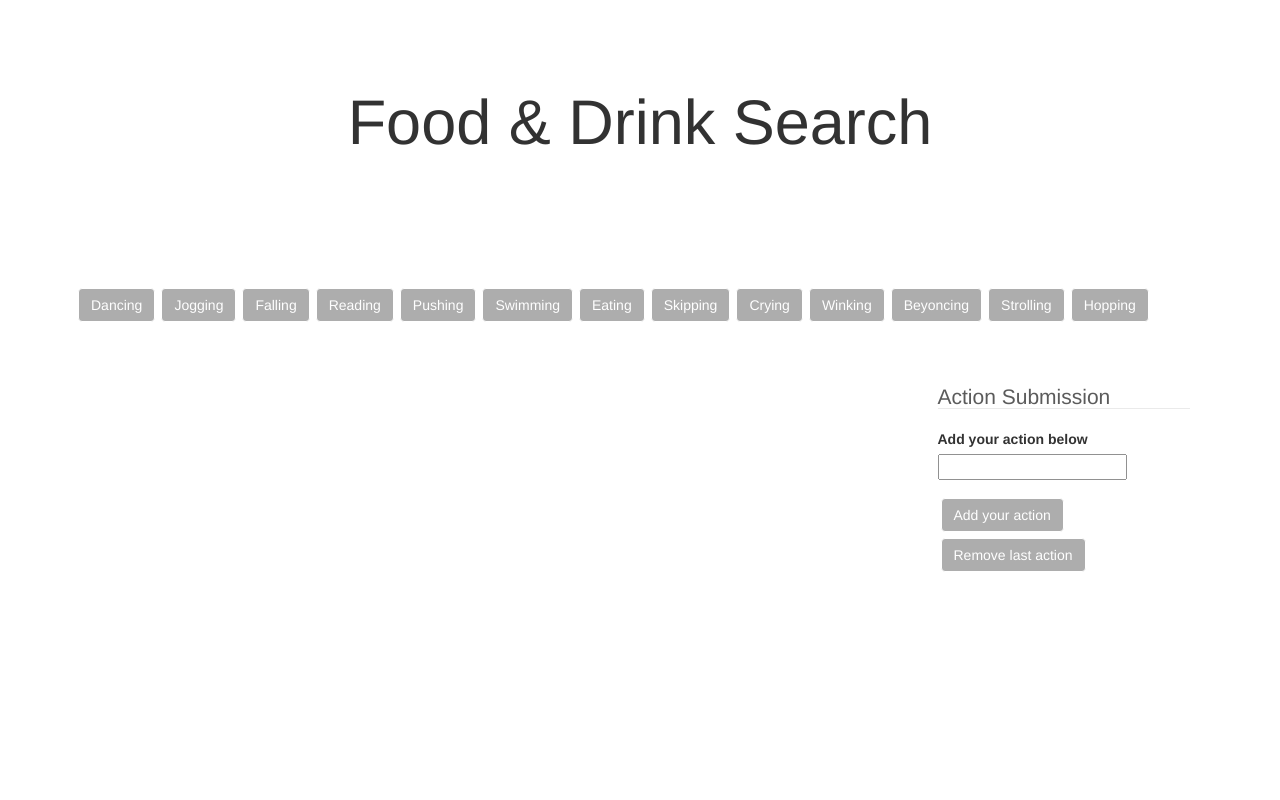
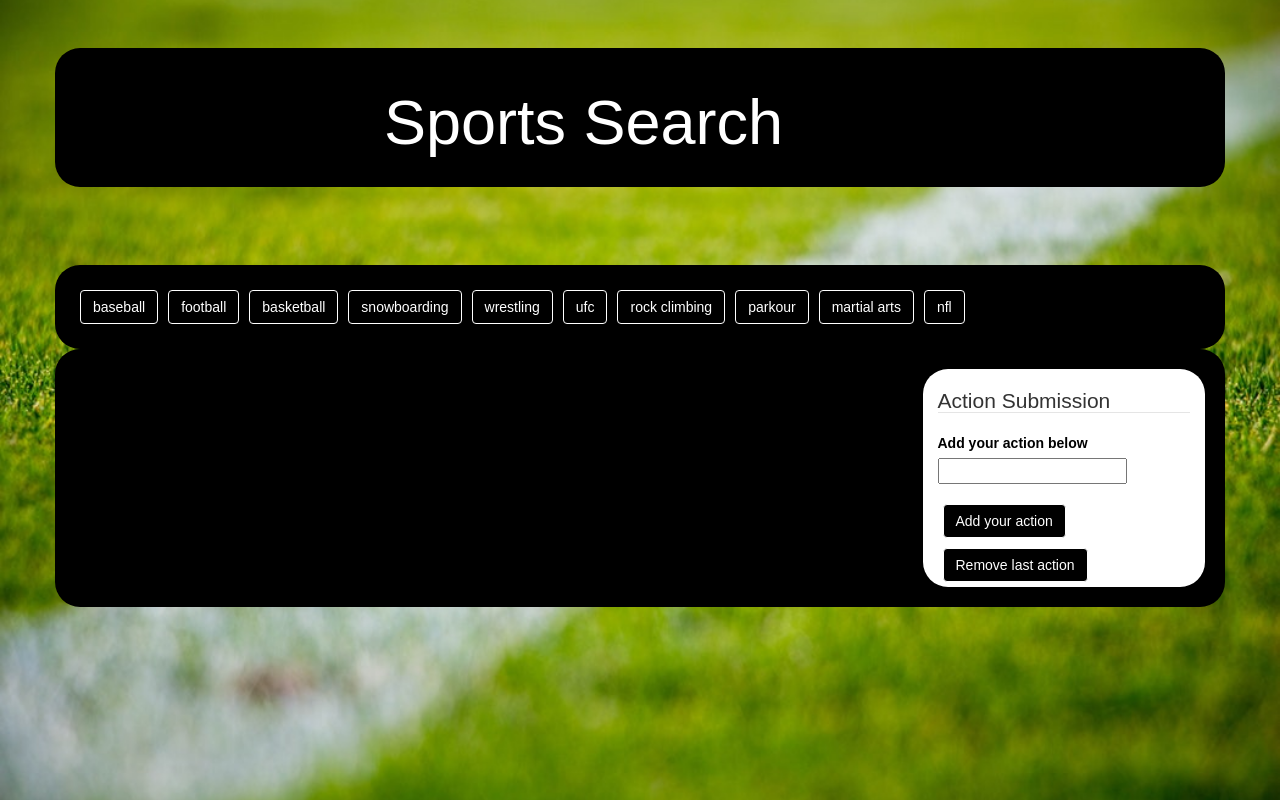
Before and after one commit to PhillipSturm/Giphy-API, a plain HTML site: page index.html in a window 1280 px wide. Drawn offline with nearby package versions, Linux system fonts and the light colour scheme.

Commit message:
updated_css

```diff
--- a/assets/css/style.css
+++ b/assets/css/style.css
@@ -1,21 +1,35 @@
 body{
-	background: url("../images/background.jpg");
+	background: url("../images/background.jpeg");
 	background-size: 100%;
     background-repeat: no-repeat;
+    background-position: center;
+    background-attachment: fixed;
     color: black;
 }
 * {
-	box-sizing: border-box;
+    box-sizing: border-box;
+    font-family: Arial, Helvetica, sans-serif;
 }
 img {
-    height: 150px;
+    height: 120px;
     width: 150px;
 }
 .btn {
     /* adding spacing between each button*/
-    margin: 3px;
-    background-color: #999999;
-    border-color: #fff;
+    margin: 5px;
+    background-color: black;
+    border-color: white;
+}
+.btn:hover {
+background-color: #739900;
+color: black;
+border-color: white;
+}
+
+.form{
+background-color: white;
+border-radius: 25px;
+
 }
 .gifDiv{
     /* making the images go in one line rather than block & adding spacing between the images*/
@@ -23,15 +37,17 @@ img {
     margin: 3px;
 }
 .container {
-	background-color: #fff;
-	opacity: 0.8;
-	padding: 20px;
+	background-color: black;
+    padding: 20px;
+    border-radius: 25px;
 }
 .jumbotron {
     background-color: inherit;
 }
 .jumbotron .h1, .jumbotron h1 {
     text-align: center;
+    color: white;
+    width: 90%;
 }
 #copyright{
 	font-size: 14px;
--- a/assets/js/app.js
+++ b/assets/js/app.js
@@ -1,6 +1,6 @@
 $( document ).ready(function() {
     // An array of actions, new actions will be pushed into this array;
-    var actions = ["Dancing", "Jogging", "Falling", "Reading", "Pushing", "Swimming", "Eating", "Skipping", "Crying", "Winking","Beyoncing", "Strolling", "Hopping"];
+    var actions = ["baseball", "football", "basketball", "snowboarding", "wrestling", "ufc", "rock climbing", "parkour", "martial arts", "nfl"];
     // Creating Functions & Methods
     // Function that displays all gif buttons
     function displayGifButtons(){
--- a/index.html
+++ b/index.html
@@ -1,7 +1,7 @@
 <!DOCTYPE html>
 <html>
 <head>
-    <title>Food & Drink Gifs</title>
+    <title>Sports Gifs</title>
 
     <link rel="stylesheet" href="https://maxcdn.bootstrapcdn.com/bootstrap/3.3.6/css/bootstrap.min.css" integrity="sha384-1q8mTJOASx8j1Au+a5WDVnPi2lkFfwwEAa8hDDdjZlpLegxhjVME1fgjWPGmkzs7" crossorigin="anonymous">
     <link rel="stylesheet" type="text/css" href="assets/css/style.css">
@@ -10,7 +10,7 @@
     <!-- Header  -->
     <div class="jumbotron">
         <div class="container">
-            <h1>Food & Drink Search</h1>
+            <h1>Sports Search</h1>
         </div>
     </div>
     <!-- Buttons  -->
@@ -23,7 +23,7 @@
             <div id="gifsView"></div>
         </div>
          <!-- Action Submission Form  -->
-        <div class="col-xs-3 col-sm-3 col-md-3 col-lg-3">
+        <div class="col-xs-3 col-sm-3 col-md-3 col-lg-3 form">
             <form id="gif-form" role="form">
                 <h2><legend>Action Submission</legend></h2>
                 <div class="form-group">
```
Also changed, not shown: assets/images/background.jpeg (added).
